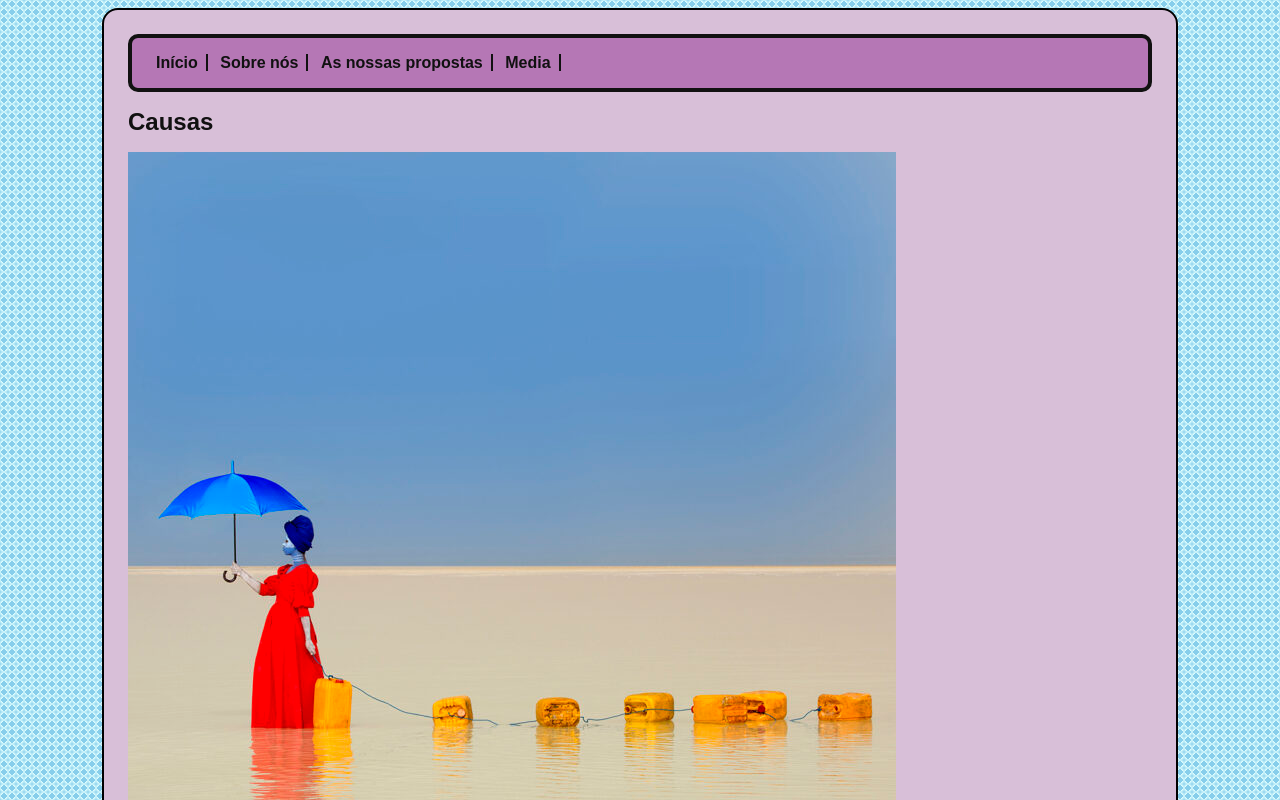
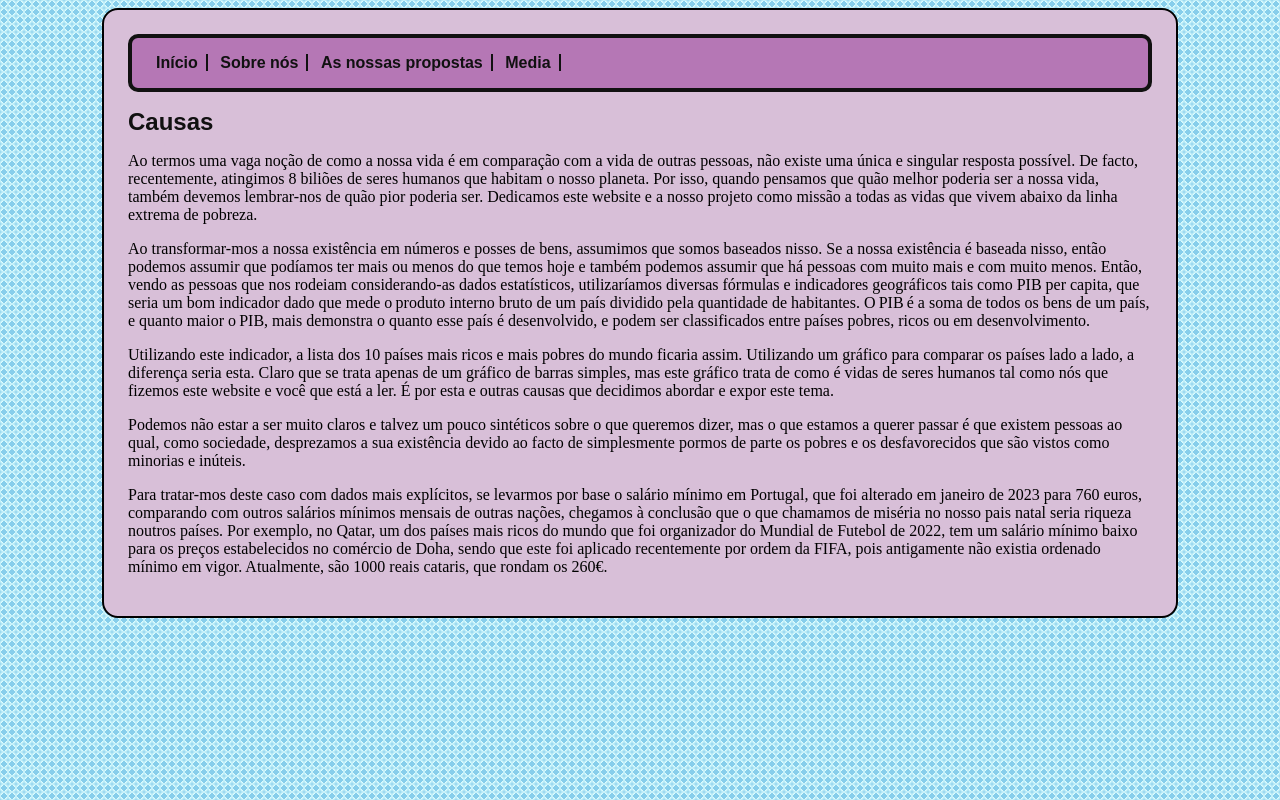
Before and after one commit to Toni7007/4WorldEquality, a plain HTML site: page Causas.html in a window 1280 px wide. Shown: the top 800 px of the page. Drawn offline with Linux system fonts and the light colour scheme.

Commit message:
Update Causas.html

```diff
--- a/Causas.html
+++ b/Causas.html
@@ -15,7 +15,6 @@
 		</ul>
 	</nav>
 	<h1>Causas </h1>
-	<p><img src="water-life.jpg" alt="imagem do grupo" /></p>
 	<p>Ao termos uma vaga noção de como a nossa vida é em comparação com a vida de outras pessoas, não existe uma única e singular resposta possível. De facto, recentemente, atingimos 8 biliões de seres humanos que habitam o nosso planeta. Por isso, quando pensamos que quão melhor poderia ser a nossa vida, também devemos lembrar-nos de quão pior poderia ser. Dedicamos este website e a nosso projeto como missão a todas as vidas que vivem abaixo da linha extrema de pobreza.</p>
 	<p>Ao transformar-mos a nossa existência em números e posses de bens, assumimos que somos baseados nisso. Se a nossa existência é baseada nisso, então podemos assumir que podíamos ter mais ou menos do que temos hoje e também podemos assumir que há pessoas com muito mais e com muito menos. Então, vendo as pessoas que nos rodeiam considerando-as dados estatísticos, utilizaríamos diversas fórmulas e indicadores geográficos tais como PIB per capita, que seria um bom indicador dado que mede o produto interno bruto de um país dividido pela quantidade de habitantes. O PIB é a soma de todos os bens de um país, e quanto maior o PIB, mais demonstra o quanto esse país é desenvolvido, e podem ser classificados entre países pobres, ricos ou em desenvolvimento.</p>
 	<p>Utilizando este indicador, a lista dos 10 países mais ricos e mais pobres do mundo ficaria assim. Utilizando um gráfico para comparar os países lado a lado, a diferença seria esta. Claro que se trata apenas de um gráfico de barras simples, mas este gráfico trata de como é vidas de seres humanos tal como nós que fizemos este website e você que está a ler. É por esta e outras causas que decidimos abordar e expor este tema.</p>
```
